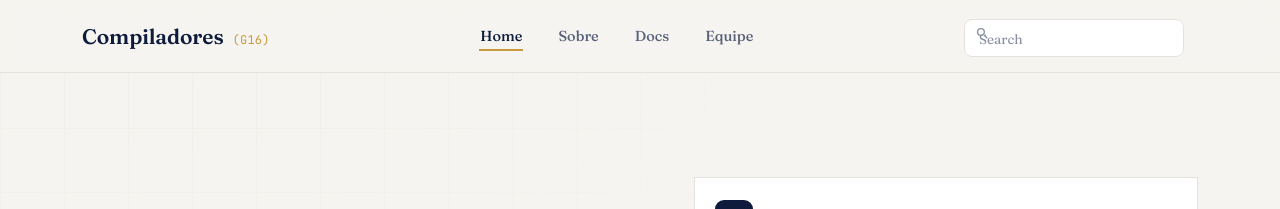
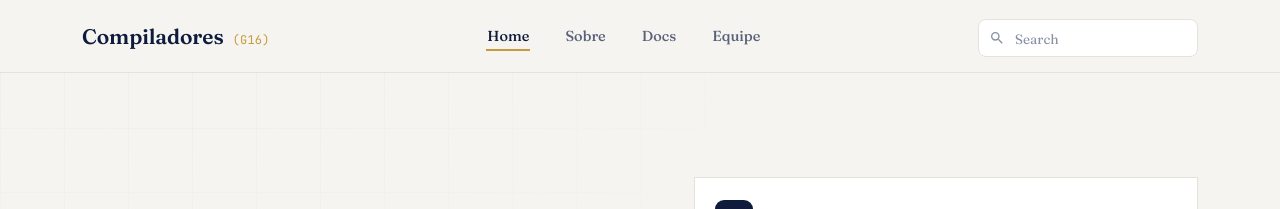
Before and after one commit to felipemso/G16-Compiladores, an MkDocs documentation site: the page built from docs/index.md, in a window 1280 px wide. Shown: the top 209 px of the page. Built offline with MkDocs 1.6.1 and Material for MkDocs 9.7.7, drawn with Linux system fonts in a browser that asks for light colours.

Commit message:
fix(style): corrige busca nativa e alinhamento da navbar

```diff
--- a/docs/stylesheets/custom.css
+++ b/docs/stylesheets/custom.css
@@ -45,11 +45,15 @@
 }
 
 /* ============================
-   2. HIDE DEFAULT MATERIAL HEADER & TABS
+   2. OVERRIDE DEFAULT MATERIAL HEADER & HIDE TABS
    ============================ */
 
+/* Our custom header reuses .md-header — reset its default Material styles */
 .md-header {
-  display: none !important;
+  background: transparent !important;
+  box-shadow: none !important;
+  position: static !important;
+  color: inherit !important;
 }
 
 .md-tabs {
@@ -148,15 +152,33 @@
   position: relative;
 }
 
+/* Hide the overlay that Material uses for mobile fullscreen search */
+.nav-search-wrap .md-search__overlay {
+  display: none;
+}
+
+/* Hide the search output/results dropdown for now — it appears below */
+.nav-search-wrap .md-search__output {
+  position: absolute;
+  top: 100%;
+  left: 0;
+  right: 0;
+}
+
+.nav-search-wrap .md-search__inner {
+  width: 220px;
+}
+
 .nav-search-wrap .md-search__form {
   background: var(--paper-card) !important;
   border: 1px solid var(--line) !important;
   border-radius: 8px !important;
-  padding: 0 14px !important;
+  padding: 0 !important;
   width: 220px;
   height: 38px;
   box-shadow: none !important;
   transition: border-color .2s ease, box-shadow .2s ease;
+  position: relative;
 }
 
 .nav-search-wrap .md-search__form:focus-within {
@@ -169,21 +191,45 @@
   font-family: 'Fraunces', serif;
   font-size: 13.5px;
   color: var(--ink) !important;
-  padding: 0 !important;
-  height: 38px;
+  padding: 0 14px 0 36px !important;
+  height: 38px !important;
+  width: 100% !important;
 }
 
 .nav-search-wrap .md-search__input::placeholder {
   color: var(--slate-light) !important;
 }
 
-.nav-search-wrap .md-search__icon {
+/* The search icon (label) — absolutely positioned inside the form */
+.nav-search-wrap label.md-search__icon {
+  position: absolute !important;
+  left: 10px !important;
+  top: 50% !important;
+  transform: translateY(-50%) !important;
+  width: 16px !important;
+  height: 16px !important;
+  margin: 0 !important;
+  padding: 0 !important;
   color: var(--slate-light) !important;
 }
 
-.nav-search-wrap .md-search__icon svg {
-  width: 15px;
-  height: 15px;
+.nav-search-wrap label.md-search__icon svg {
+  width: 16px !important;
+  height: 16px !important;
+  fill: var(--slate-light) !important;
+}
+
+/* Hide the back arrow SVG (second child), only show the magnifying glass */
+.nav-search-wrap label.md-search__icon svg:last-child {
+  display: none;
+}
+
+/* Clear button */
+.nav-search-wrap .md-search__options {
+  position: absolute !important;
+  right: 10px !important;
+  top: 50% !important;
+  transform: translateY(-50%) !important;
 }
 
 /* ============================
--- a/overrides/main.html
+++ b/overrides/main.html
@@ -1,7 +1,7 @@
 {% extends "base.html" %}
 
 {% block header %}
-<header class="custom-header">
+<header class="custom-header md-header" data-md-component="header">
   <nav class="navbar">
     <div class="nav-inner">
 
```
